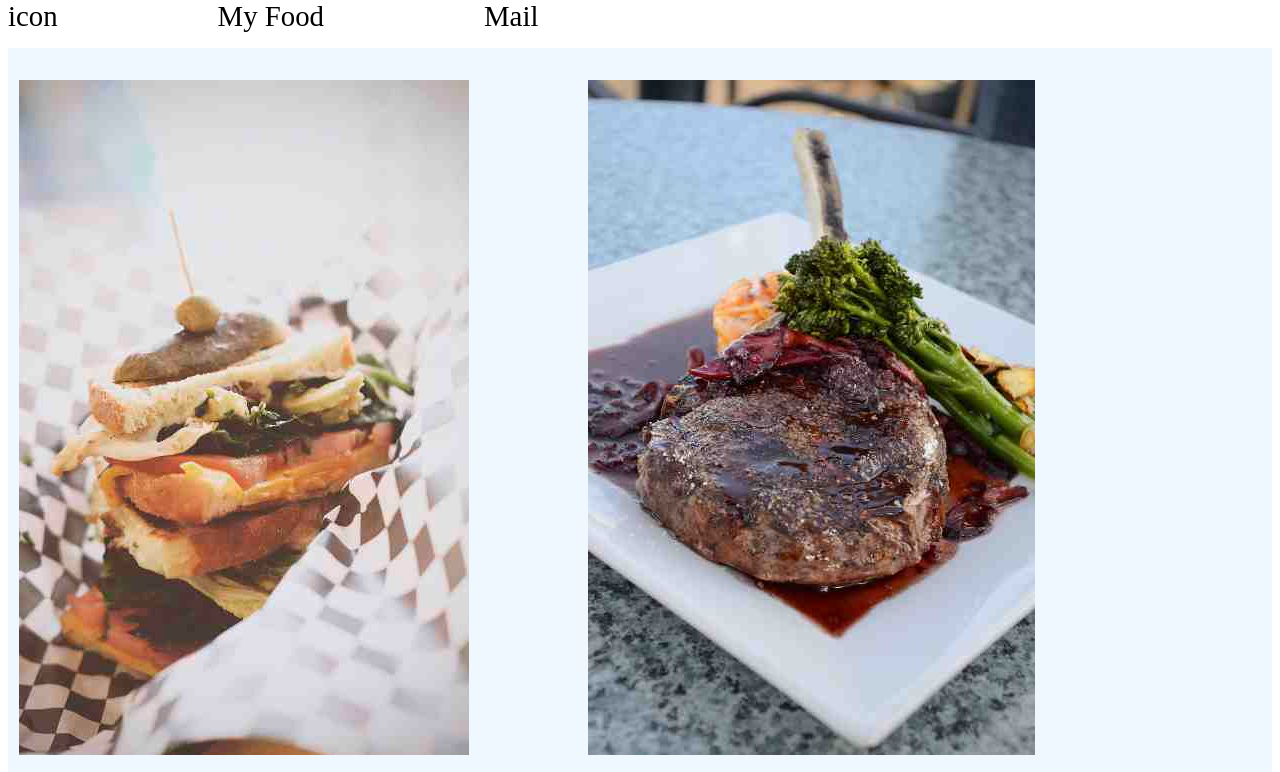
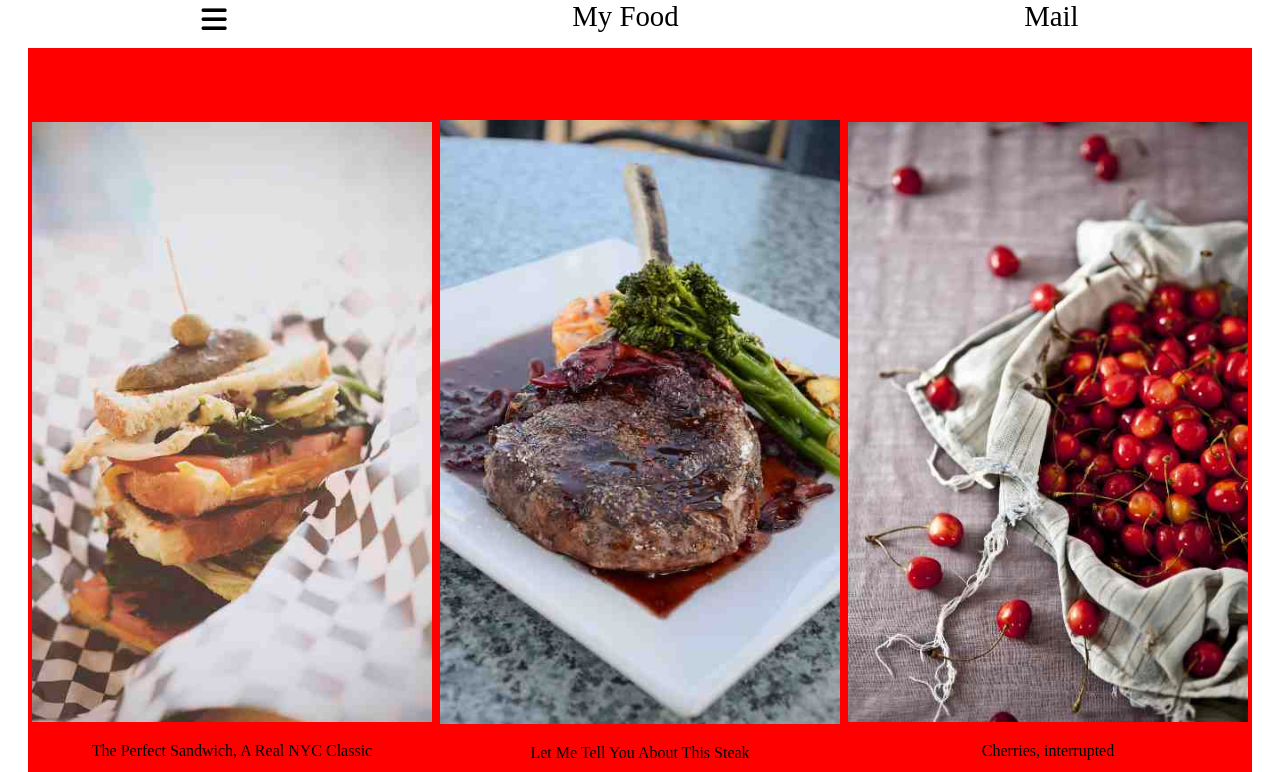
Before and after one commit to RashJrEdmund/My-food, a plain HTML site: page index.html in a window 1280 px wide. Shown: the top 772 px of the page. Drawn offline with Linux system fonts and the light colour scheme.

Commit message:
doing finishing touches

```diff
--- a/assets/styles/style.css
+++ b/assets/styles/style.css
@@ -1,35 +1,56 @@
 body {
   text-align: center;
-  /* max-width: 60%; */
-  /* margin-left: 20%; */
-  margin-top: 0;
+  margin: 0;
+  justify-content: center;
 }
 
-nav {
+.nav {
   display: flex;
   flex-wrap: nowrap;
   background-color: #fff;
   height: 3rem;
-  width: 100%;
+  width: 100vw;
   position: fixed;
+  margin-top: 0;
   font-size: 1.8rem;
-  gap: 10rem;
+  gap: 27%;
+  justify-content: center;
+}
+
+.fa-solid {
+  margin-top: .4rem;
+}
+
+.whole {
+  background-color: red;
+  max-width: 1224px;
+  margin: auto;
+  padding-top: 7.5rem;
 }
 
 .food-section {
-  background-color: aliceblue;
-  height: fit-content;
-  width: 100%;
-  display: flex;
-  flex-wrap: wrap;
-  padding: 5rem 0;
-  text-align: center;
+  /* background-color: aliceblue; */
+ /*  display: flex;
+  flex-wrap: wrap; */
+
+  display: grid;
+  grid-template-columns: repeat(auto-fit, minmax(25rem, 1fr));
+  justify-content: center;
+}
+
+.food-figure {
+  width: 25rem;
+  margin: auto;
+}
+
+.food-figure img {
+  width: 25rem;
 }
 
 .change-page {
   display: flex;
-  width: 15rem;
-  margin: 5rem 42%;
+  width: fit-content;
+  margin: 5rem auto;
   text-align: center;
 }
 
@@ -37,7 +58,6 @@ nav {
   border: none;
   background-color: #fff;
   padding: 1rem;
-  background-size: auto;
 }
 
 .change-page-btn:hover {
@@ -51,7 +71,13 @@ nav {
 }
 
 .about-me {
+  justify-content: center;
   height: auto;
+}
+
+.about-me img {
+  width: 90vmin;
+  margin-bottom: 1rem;
 }
 
 .about-me header {
@@ -67,22 +93,21 @@ nav {
 
 .line2 {
   margin: 4rem 0;
-  max-width: 70rem;
-  position: relative;
-  justify-content: center;
 }
 
 footer {
   justify-content: center;
-  text-align: left;
+
   display: flex;
-  box-sizing: inherit;
   flex-wrap: wrap;
-  padding: 0 12rem;
+
+  /* padding: 0 auto; */
+
+  column-gap: 5rem;
 }
 
 .footer-block {
-  /* text-align: left; */
+  text-align: left;
   max-width: 25rem;
 }
 
--- a/index.html
+++ b/index.html
@@ -9,12 +9,12 @@
     <title>My Food</title>
 </head>
 <body>
-    <nav>
-        <div class="nav-bar-text">icon</div>
+    <div class="nav">
+        <div class="nav-bar-text"><i class="fa-solid fa-bars"></i></div>
         <div class="nav-bar-text">My Food</div>
         <div class="nav-bar-text">Mail</div>
-    </nav>
-    <!-- <div class="whole"> -->
+    </div>
+    <div class="whole">
         <div class="food-section">
 
             <div class="food-figure">
@@ -86,9 +86,7 @@
 
         <div class="about-me">
             <header>about me, food man</header>
-            <div>
-                <img src="assets/images/photo9.png" alt="a project photo">
-            </div>
+            <img src="assets/images/photo9.png" alt="a project photo">
             <h2>I Am Who I Am!</h2>
             <p class="first-p">With Passion For Real, Good Food</p>
             <p class="second-p">
@@ -114,7 +112,7 @@
                     <p>Sed mattis nunc</p>
                 </div>
                 <hr>
-                <div class="blog-post">
+                <div class="blog-post1">
                     <img href="assets/images/ipsum.png" alt="a project photo">
                     <h4>Ipsum</h4>
                     <p>Praes tinci sed</p>
@@ -138,6 +136,6 @@
                 <button disabled>Duck</button>
             </div>
         </footer>
-    <!-- </div> -->
+    </div>
 </body>
 </html>
```
